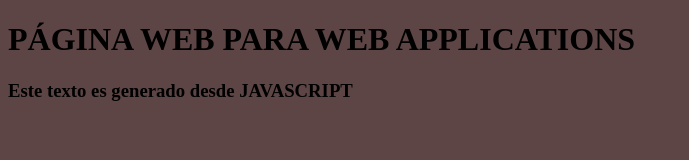
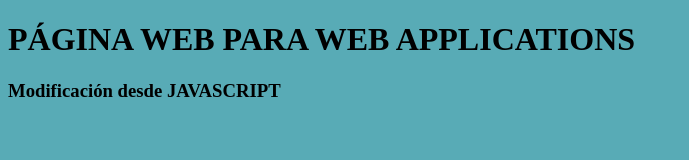
Before and after one commit to Ana0501/WebAppMobile, a plain HTML site: page index.html in a window 1280 px wide. Shown: the whole page, without its empty margins (0-689 px from the left). Drawn offline with Linux system fonts and the light colour scheme.

Commit message:
Cambio de color de fondo para body

```diff
--- a/Style.css
+++ b/Style.css
@@ -1,3 +1,3 @@
 body{
-    background-color:rgba(46, 14, 14, 0.767);
+    background-color:rgba(39, 147, 161, 0.767);
 }
--- a/main.js
+++ b/main.js
@@ -1,2 +1,2 @@
 let texto=document.getElementById('texto');
-texto.innerHTML="Este texto es generado desde JAVASCRIPT";
+texto.innerHTML="Modificación desde JAVASCRIPT";
```
